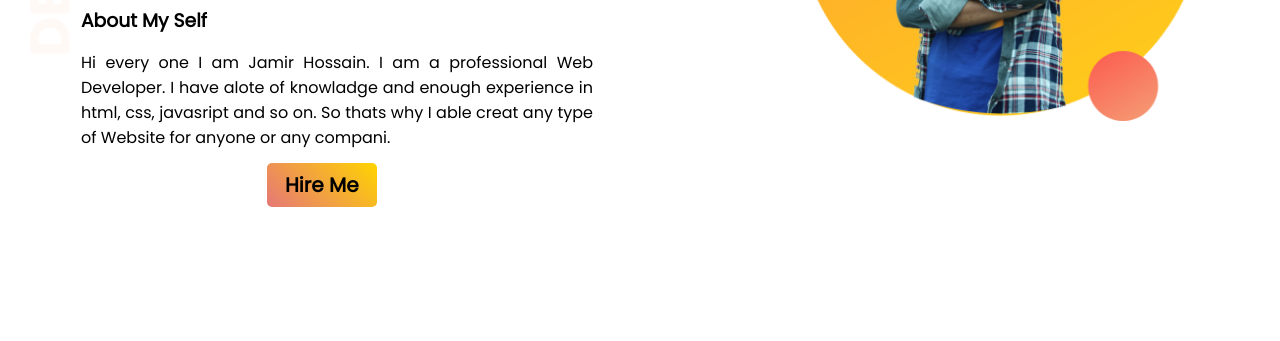
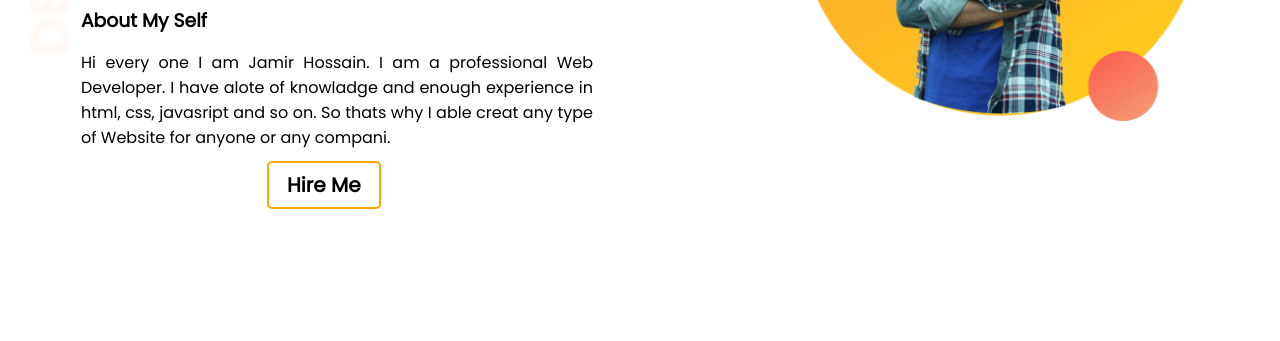
Before and after one commit to Jamir45/developer-web-portfolio, a plain HTML site: page index.html in a window 1280 px wide. In both pictures the pointer is over the link "Hire Me". Shown: the part 306-647 px from the top of the page. Drawn offline with Linux system fonts and the light colour scheme.

Commit message:
added portfolio

```diff
--- a/style.css
+++ b/style.css
@@ -38,7 +38,10 @@ a {
     color: black;
     font-weight: bold;
 }
-a :hover{color: white;}
+a:hover{background-image: none;
+         color: rgb(0, 0, 0);
+        border: 2px solid orange;
+        }
 .hire {
     margin: auto;
     padding-top: 20px;
```
